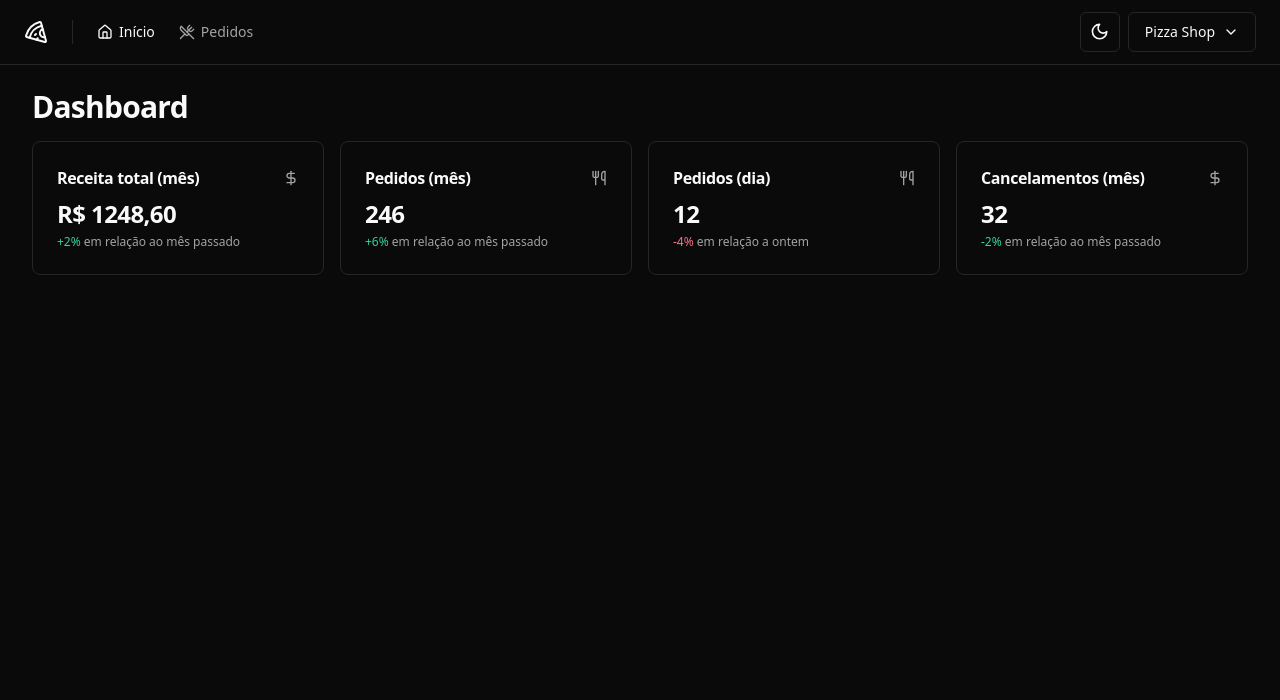
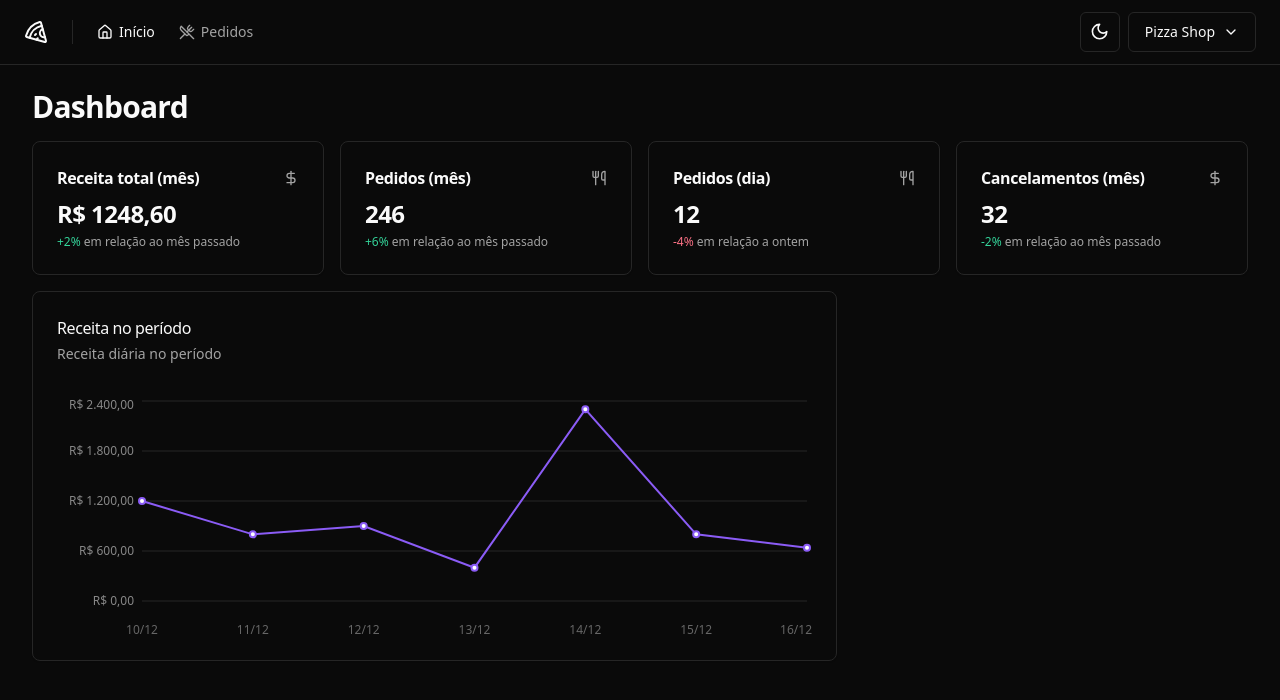
Before and after one commit to edu-almeidaf/pizza-shop, a React (Vite) app: page / in a window 1280 px wide. Shown: the top 700 px of the page. Built offline with nearby package versions, Linux system fonts and the light colour scheme.

Commit message:
feat: create revenue chart

```diff
--- a/package.json
+++ b/package.json
@@ -29,6 +29,7 @@
     "react-helmet-async": "^2.0.5",
     "react-hook-form": "^7.52.1",
     "react-router-dom": "^6.24.1",
+    "recharts": "^2.12.7",
     "sonner": "^1.5.0",
     "sort-by": "^1.2.0",
     "tailwind-merge": "^2.4.0",
--- a/src/pages/app/dashboard/dashboard.tsx
+++ b/src/pages/app/dashboard/dashboard.tsx
@@ -4,6 +4,7 @@
 import { MonthCanceledOrdersAmountCard } from './month-canceled-orders-amount-card'
 import { MonthOrdersAmountCard } from './month-orders-amount-card'
 import { MonthRevenueCard } from './month-revenue-card'
+import { RevenueChart } from './revenue-chart'
 
 export function Dashboard() {
   return (
@@ -18,6 +19,10 @@
           <DayOrdersAmountCard />
           <MonthCanceledOrdersAmountCard />
         </div>
+
+        <div className="grid grid-cols-9 gap-4">
+          <RevenueChart />
+        </div>
       </div>
     </>
   )
--- /dev/null
+++ b/src/pages/app/dashboard/revenue-chart.tsx
@@ -0,0 +1,72 @@
+import {
+  CartesianGrid,
+  Line,
+  LineChart,
+  ResponsiveContainer,
+  XAxis,
+  YAxis,
+} from 'recharts'
+import colors from 'tailwindcss/colors'
+
+import {
+  Card,
+  CardContent,
+  CardDescription,
+  CardHeader,
+  CardTitle,
+} from '@/components/ui/card'
+
+const data = [
+  { date: '10/12', revenue: 1200 },
+  { date: '11/12', revenue: 800 },
+  { date: '12/12', revenue: 900 },
+  { date: '13/12', revenue: 400 },
+  { date: '14/12', revenue: 2300 },
+  { date: '15/12', revenue: 800 },
+  { date: '16/12', revenue: 640 },
+]
+
+export function RevenueChart() {
+  return (
+    <Card className="col-span-6">
+      <CardHeader className="flex-row items-center justify-between pb-8">
+        <div className="space-y-1">
+          <CardTitle className="text-base font-medium">
+            Receita no período
+          </CardTitle>
+          <CardDescription>Receita diária no período</CardDescription>
+        </div>
+      </CardHeader>
+
+      <CardContent>
+        <ResponsiveContainer width="100%" height={240}>
+          <LineChart data={data} style={{ fontSize: 12 }}>
+            <XAxis dataKey="date" axisLine={false} tickLine={false} dy={16} />
+
+            <YAxis
+              axisLine={false}
+              tickLine={false}
+              stroke="#888"
+              width={80}
+              tickFormatter={(value: number) =>
+                value.toLocaleString('pt-br', {
+                  style: 'currency',
+                  currency: 'BRL',
+                })
+              }
+            />
+
+            <CartesianGrid vertical={false} className="stroke-muted" />
+
+            <Line
+              type="linear"
+              strokeWidth={2}
+              dataKey="revenue"
+              stroke={colors.violet[500]}
+            />
+          </LineChart>
+        </ResponsiveContainer>
+      </CardContent>
+    </Card>
+  )
+}
```
Also changed, not shown: 1 other file (tests, documents, lock files or other folders).
